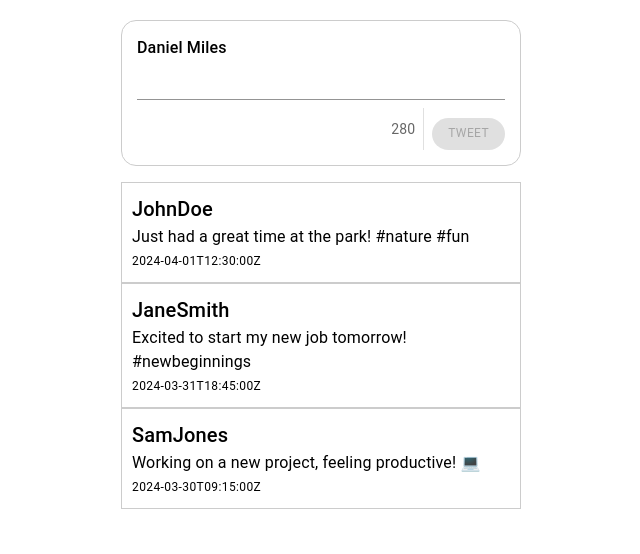
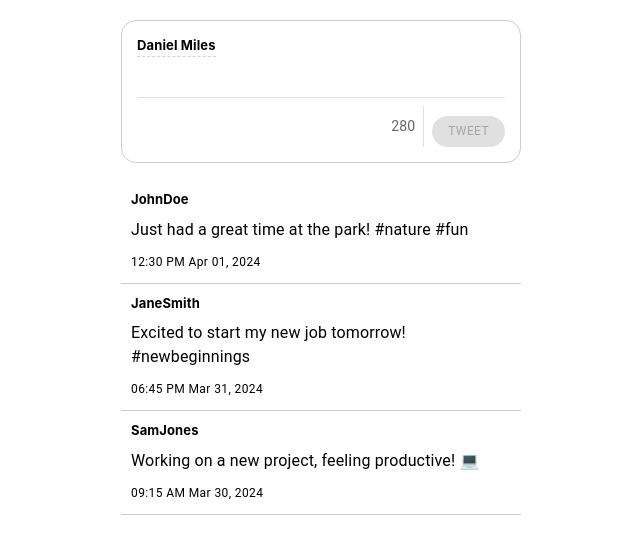
Before and after one commit to dmiles77/tweeter, a React (Create React App) app: page / in a window 1280 px wide. Shown: the top 554 px of the page, without its empty margins (319-959 px from the left). Built offline with nearby package versions, Linux system fonts and the light colour scheme.

Commit message:
final alignments on ui

```diff
--- a/package.json
+++ b/package.json
@@ -13,6 +13,7 @@
     "@types/node": "^16.18.93",
     "@types/react": "^18.2.73",
     "@types/react-dom": "^18.2.23",
+    "date-fns": "^3.6.0",
     "react": "^18.2.0",
     "react-dom": "^18.2.0",
     "react-scripts": "5.0.1",
--- a/src/Components/NewTweetForm.tsx
+++ b/src/Components/NewTweetForm/NewTweetForm.tsx
@@ -1,5 +1,5 @@
 import React, { useEffect, useState } from 'react';
-import { useAppContext, Tweet } from '../Context/AppContext';
+import { useAppContext, Tweet } from '../../Context/AppContext';
 import TextField from '@mui/material/TextField';
 import Button from '@mui/material/Button';
 import Grid from '@mui/material/Grid';
@@ -15,6 +15,14 @@ const NewTweetContainer = styled(Grid)({
 
 const StyledButton = styled(Button)({
     borderRadius: '20px',
+});
+
+const StyledAuthorText = styled(Typography)({
+    borderBottom: '1px lightgray dashed',
+    width: 'fit-content',
+    fontWeight: 'bold',
+    fontSize: 'small',
+    fontFamily: 'inherit',
 });
 
 const NewTweetForm: React.FC = () => {
@@ -42,10 +50,13 @@ const NewTweetForm: React.FC = () => {
     return (
         <NewTweetContainer direction='column' container>
             <Grid item>
-                <Typography fontWeight='500' variant='body1'>{user.name}</Typography>
+                <StyledAuthorText>{user.name}</StyledAuthorText>
             </Grid>
             <Grid my={1} item>
                 <TextField
+                    InputProps={{
+                        disableUnderline: true,
+                    }}
                     variant="standard"
                     multiline
                     fullWidth
@@ -53,6 +64,7 @@ const NewTweetForm: React.FC = () => {
                     onChange={(e) => setTweetContent(e.target.value)}
                     error={!isValid}
                 />
+                <Divider />
             </Grid>
             <Grid item>
                 <Grid container justifyContent='flex-end'>
--- a/src/Components/TweetList/TweetItem.tsx
+++ b/src/Components/TweetList/TweetItem.tsx
@@ -2,24 +2,30 @@ import React from 'react';
 import Grid from '@mui/material/Grid';
 import Typography from '@mui/material/Typography';
 import { styled } from '@mui/system';
+import { format } from 'date-fns';
 import { Tweet } from '../../Context/AppContext';
 
 const TweetContainer = styled(Grid)({
     padding: '10px',
-    border: '1px solid #ccc',
+    borderBottom: '1px solid #ccc',
+    borderLeft: 'none',
+    borderRight: 'none',
+    '&:first-child': {
+        borderTop: '1px solid #ccc',
+    },
 });
 
 export const TweetItem: React.FC<{ tweet: Tweet }> = ({ tweet }) => {
     return (
-        <TweetContainer key={tweet.id} container>
+        <TweetContainer spacing={1} direction='column' container>
             <Grid item>
-                <Typography variant="h6">{tweet.author}</Typography> {/* Author */}
+                <Typography fontWeight='bold' fontSize='small' fontFamily='inherit'>{tweet.author}</Typography>
             </Grid>
             <Grid item>
-                <Typography variant="body1">{tweet.content}</Typography> {/* Content */}
+                <Typography variant="body1">{tweet.content}</Typography>
             </Grid>
             <Grid item>
-                <Typography variant="caption">{tweet.createdAt}</Typography> {/* Creation date */}
+                <Typography variant="caption">{format(new Date(tweet.createdAt), "hh:mm a MMM dd',' yyyy")}</Typography>
             </Grid>
         </TweetContainer>
     );
--- a/src/Components/TweetList/TweetList.tsx
+++ b/src/Components/TweetList/TweetList.tsx
@@ -6,6 +6,8 @@ import { TweetItem } from './TweetItem';
 
 const TweetListContainer = styled(Grid)({
   width: '400px',
+  maxHeight: '350px',
+  overflowY: 'auto',
 });
 
 const TweetList: React.FC = () => {
@@ -14,7 +16,7 @@ const TweetList: React.FC = () => {
   return (
     <TweetListContainer>
       {tweets.map((tweet) => (
-        <TweetItem tweet={tweet} />
+        <TweetItem key={tweet.id} tweet={tweet} />
       ))}
     </TweetListContainer>
   );
--- a/src/Pages/Tweeter.tsx
+++ b/src/Pages/Tweeter.tsx
@@ -1,6 +1,6 @@
 import React from 'react';
 import TweetList from '../Components/TweetList/TweetList';
-import NewTweetForm from '../Components/NewTweetForm';
+import NewTweetForm from '../Components/NewTweetForm/NewTweetForm';
 import { Container, Grid } from '@mui/material';
 import { styled } from '@mui/system';
 
```
Also changed, not shown: 1 other file (tests, documents, lock files or other folders).
